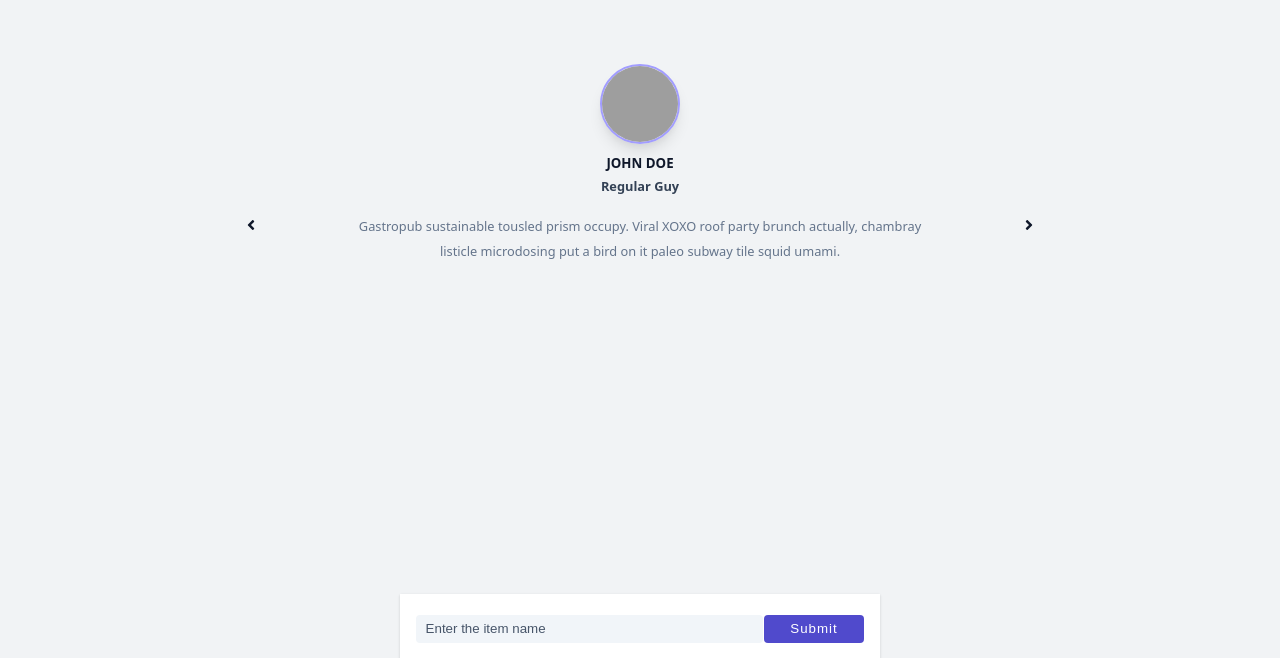
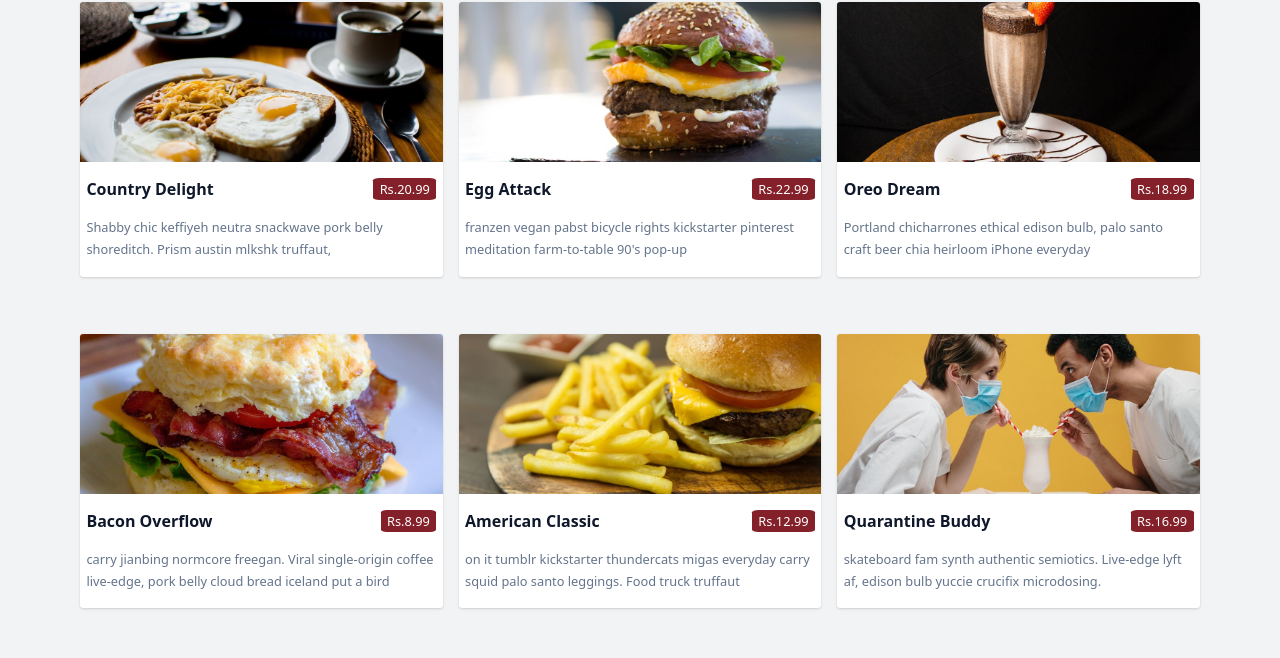
Before and after one commit to gopikatari/react-components, a React (Vite) app: page / in a window 1280 px wide. Shown: the part 667-1325 px from the top of the page. Built offline with nearby package versions, Linux system fonts and the light colour scheme; no server answers; grey boxes are pictures that could not be loaded.

Commit message:
commented the excluede

```diff
--- a/src/main.jsx
+++ b/src/main.jsx
@@ -8,10 +8,10 @@ import AppContext from '../context.jsx';
 import Reviews from './reviews/Review.jsx';
 import Accordion from './common/accordion/Accordion.jsx';
 import accData from './data/accordion-data.js';
-// import Menu from './common/menu/menu.jsx';
+import Menu from './common/menu/Menu.jsx';
 import Tab from './common/tabs/Tab.jsx';
 import Carousel from './common/carousel/Carousel.jsx';
-// import CarouselTest from './examples/slideEx/carouselTest.jsx';
+import CarouselTest from './examples/slideEx/CarouselTest.jsx';
 import GroceryBud from './examples/groceryBud/GroceryBud.jsx';
 import Navbar from './common/navbar/Navbar.jsx';
 
@@ -20,10 +20,11 @@ ReactDOM.createRoot(document.getElementById('root')).render(
     <Navbar />
     <div className='container'>
       <AppContext>
+        <Menu />
         <Accordion data={accData} />
         <Tab />
         <Carousel />
-        {/* <CarouselTest /> */}
+        <CarouselTest />
         <GroceryBud />
       </AppContext>
     </div>
```
